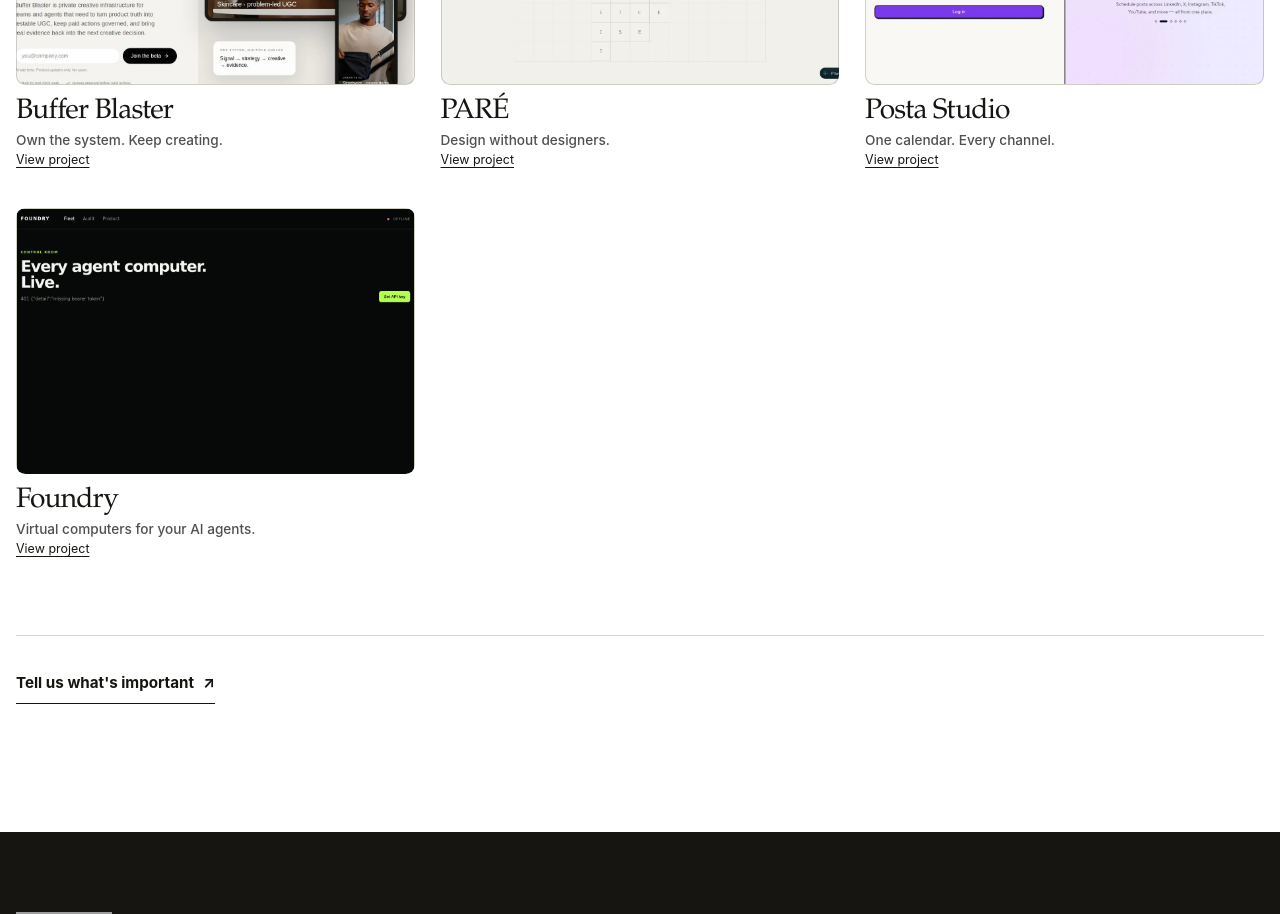
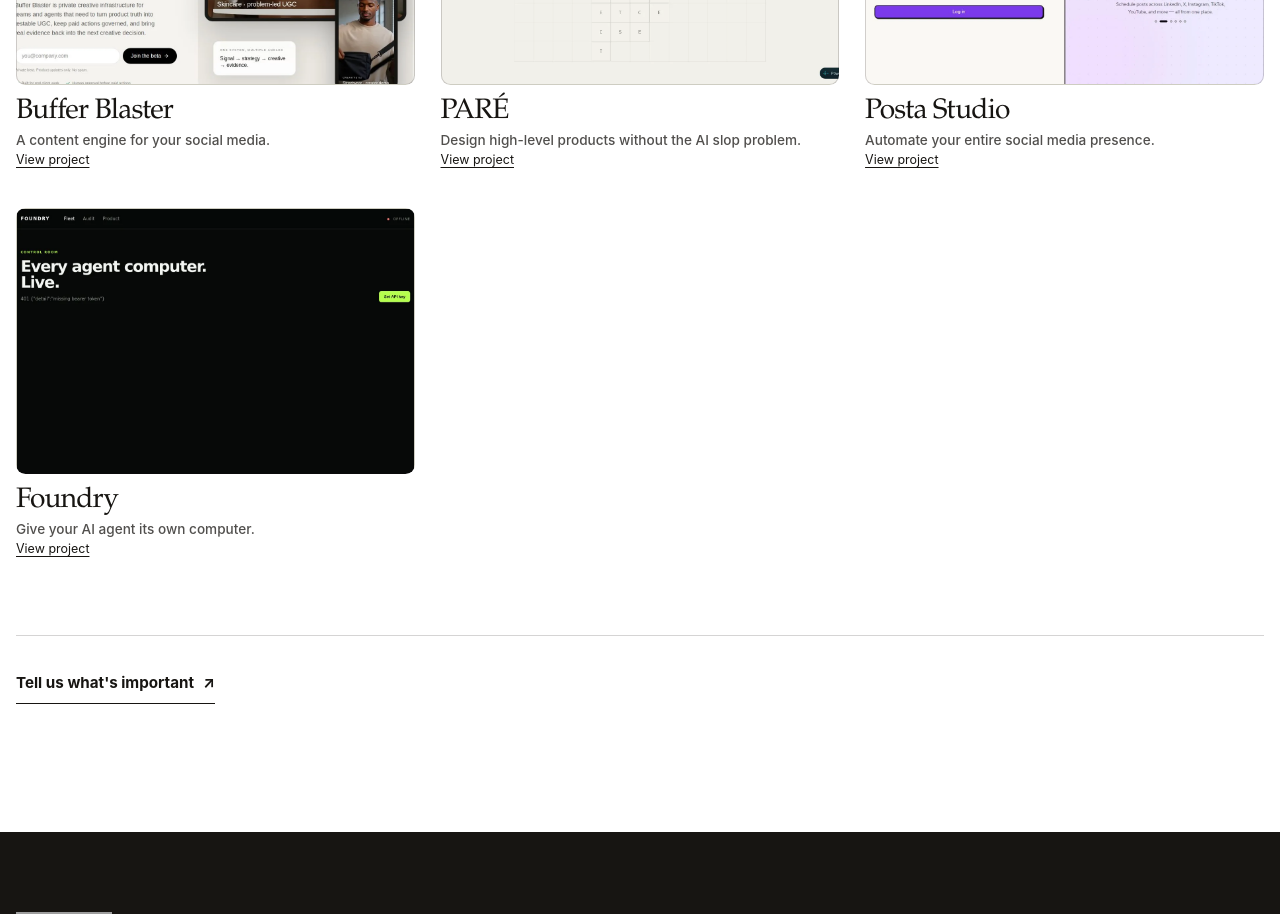
Before and after one commit to executiveusa/macsdigitalmedia, a Next.js app: page /work in a window 1280 px wide. Shown: the part 1060-1974 px from the top of the page. Built offline with nearby package versions, Linux system fonts and the light colour scheme; no server answers; grey boxes are pictures that could not be loaded.

Commit message:
Sync Built Here card copy with product rewrites

```diff
--- a/app/work/page.tsx
+++ b/app/work/page.tsx
@@ -27,19 +27,19 @@ const cardCopy: Record<string, { title: string; line: string }> = {
   },
   "buffer-blaster": {
     title: "Buffer Blaster",
-    line: "Own the system. Keep creating.",
+    line: "A content engine for your social media.",
   },
   pare: {
     title: "PARÉ",
-    line: "Design without designers.",
+    line: "Design high-level products without the AI slop problem.",
   },
   "posta-studio": {
     title: "Posta Studio",
-    line: "One calendar. Every channel.",
+    line: "Automate your entire social media presence.",
   },
   "foundry-fleet": {
     title: "Foundry",
-    line: "Virtual computers for your AI agents.",
+    line: "Give your AI agent its own computer.",
   },
 };
 
```
